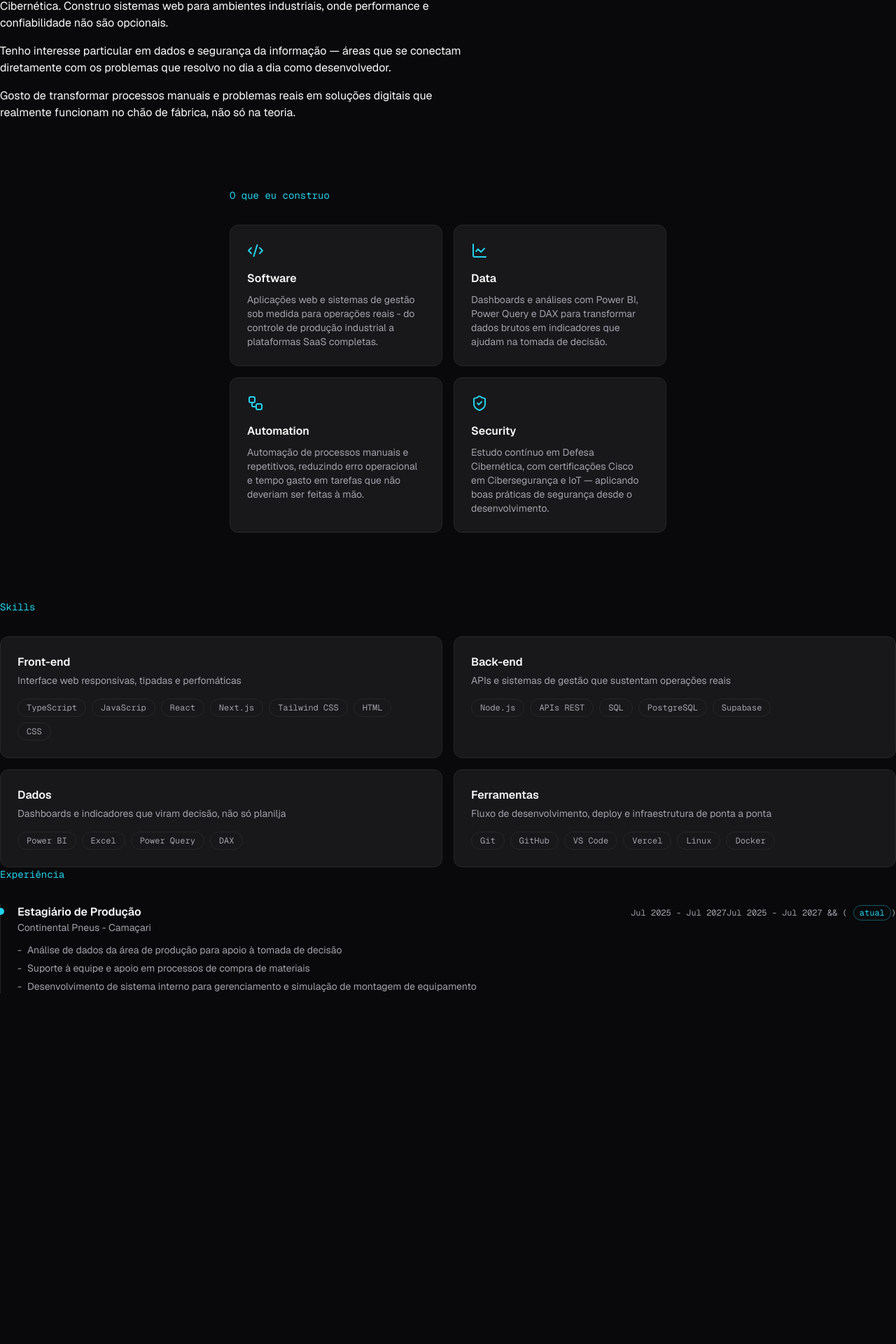
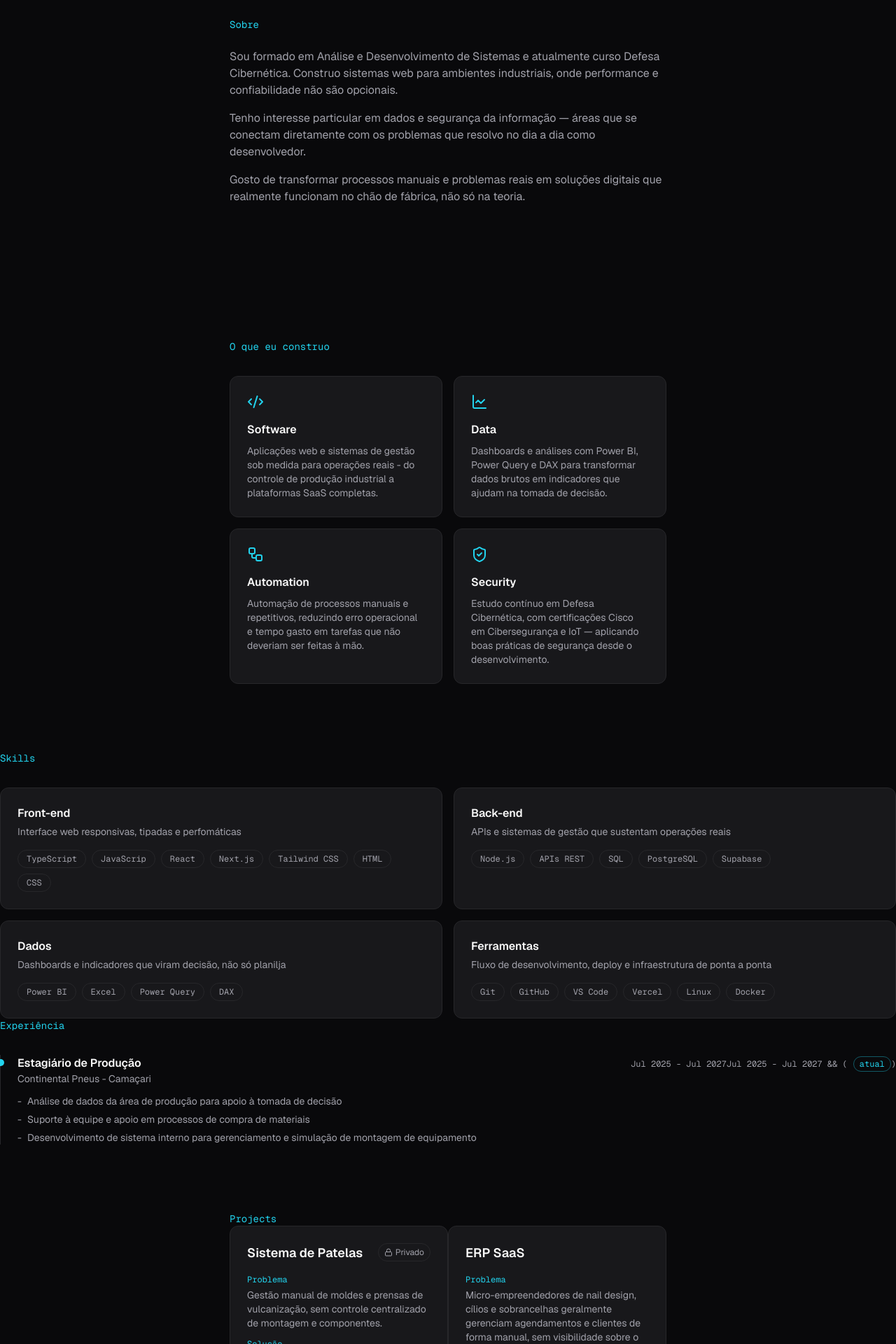
Before and after one commit to VitorRS12/my-personal-portfolio, a Next.js app: page / in a window 1280 px wide. Shown: the part 871-2791 px from the top of the page at 70% size. Built offline with nearby package versions, Linux system fonts and the light colour scheme.

Commit message:
feat: implementação de melhorias visuais em diversos componentes; aprimoramento das seções Sobre, Contato, Hero, Projetos e ProfileOrbit com melhorias de layout, animações e novos dados.

```diff
--- a/components/About.tsx
+++ b/components/About.tsx
@@ -1,22 +1,21 @@
 import { Section } from '@/components/ui/Section'
 import { aboutData } from '@/data/about'
 import { FadeIn } from '@/components/motion/FadeIn'
-import { BiParagraph } from 'react-icons/bi';
 
 export function About() {
   return (
-    <section id="about">
+    <Section id="about">
       <FadeIn>
-        <h2 className="font-mono text-sm text=accent">Sobre</h2>
+        <h2 className="font-mono text-sm text-accent">Sobre</h2>
       </FadeIn>
 
       <div className="mt-6 max-w-2xl space-y-4">
         {aboutData.paragraphs.map((Paragraph, i) => (
           <FadeIn key={i} delay={i * 0.1}>
-            <p className="text-text-scondary">{Paragraph} </p>
+            <p className="text-text-secondary">{Paragraph} </p>
           </FadeIn>
         ))}
       </div>
-    </section>
+    </Section>
   )
 }
--- a/components/Contact.tsx
+++ b/components/Contact.tsx
@@ -4,6 +4,7 @@ import { Section } from '@/components/ui/Section'
 import { FadeIn } from '@/components/motion/FadeIn'
 import { ContactForm } from '@/components/ContactForm'
 import { heroData } from '@/data/hero'
+import { a } from 'framer-motion/client';
 
 export function Contact() {
   return (
@@ -25,26 +26,28 @@ export function Contact() {
 
             href={`mailto:${heroData.links.email}`}
             className="cursor-target flex items-center gap-3 text-text-secondary transition-colors hover:text-accent"
-
+            <a>
               <Mail size={20} />
               {heroData.links.email}
-
+            </a>
 
             href={heroData.links.github}
             target="_blank"
-            rel="noonper noreferrer"
+            rel="noonpener noreferrer"
             className="cursor-target flex items-center gap-3 text-text-secondary transition-colors hover:text-accent"
-
+            <a>
               <FaGithub size={20} />
               github.com/VitorRS12
+            </a>
 
             href={heroData.links.linkedin}
             target="_blank"
             rel="noopener noreferrer"
             className="cursor-target flex items-center gap-3 text-text-secondary transition-colors hover:text-accent"
-
+            <a>
               <FaLinkedin size={20} />
               linkedin.com/in/edelson-vitor
+            </a>
 
           </div>
         </FadeIn>
--- a/components/Hero.tsx
+++ b/components/Hero.tsx
@@ -12,6 +12,10 @@ export function Hero() {
       id="hero"
       className="flex min-h-screen flex-col items-center justify-center px-6 text-center"
       >
+        {/*Espaço reservado para a foto -ProfileOrbit é fixed, isso só evita sobreposição de Layout*/}
+        <div className="hidden shrink-0 lg:block" style={{ width: 280 }} />
+
+        <div className="flex flex-col items-center lg:items-start">
       <FadeIn>
         <p className="font-mono text-sm text-accent">{heroData.greeting}</p>
       </FadeIn>
@@ -102,6 +106,7 @@ export function Hero() {
             </a>
         </div>
       </FadeIn>
+    </div>
     </section>
   )
 }
--- a/components/Projects.tsx
+++ b/components/Projects.tsx
@@ -1,8 +1,89 @@
-// components/Projects.tsx
+import { FaGithub } from 'react-icons/fa'
+import { ExternalLink, Lock } from 'lucide-react'
+import { Card } from  '@/components/ui/Card'
+import { Section } from '@/components/ui/Section'
+import { FadeIn } from '@/components/motion/FadeIn'
+import { projectsData } from '@/data/projects'
+
 export function Projects() {
   return (
-    <section id="projects" className="flex min-h-screen items-center justify-center">
+    <Section id="projects">
+      <FadeIn>
+        <h2 className="font-mono text-sm text-accent">Projects</h2>
+      </FadeIn>
 
-    </section>
+      <div className="mt=8 grid grap-6 lg:grid-cols-2">
+        {projectsData.map((project, i) => (
+          <FadeIn key={project.name} delay={i*0.1}>
+            <Card className="cursor-target flex h-full flex-col">
+              <div className="flex items-start justify-between gap-4">
+                <h3 className="text-lg font-semibold text-text-primary">{project.name}</h3>
+                {project.isPrivate && (
+                  <span className="flex items-center gap-1 whitespace-nowrap rounded-full border border-border px-2 py-1 text-xs text-text-secondary">
+                    <Lock size={12} />
+                    Privado
+                  </span>
+                )}
+              </div>
+
+              <div className="mt-4 space-y-3 text-sm">
+                <div>
+                  <p className="font-mono text-xs text-accent">Problema</p>
+                  <p className="mt-1 text-text-secondary">{project.problem}</p>
+                </div>
+                <div>
+                  <p className="font-mono text-xs text-accent">Solução</p>
+                  <p className="mt-1 text-text-secondary">{project.solution}</p>
+                </div>
+              </div>
+
+              <div className="mt-4 flex flex-wrap gap-2">
+                {project.stack.map((tech) => (
+                  <span key={tech} className="rounded-full border border-border px-3 py-1 font-mono text-xs text-text-secondary">
+                    {tech}
+                  </span>
+                ))}
+              </div>
+
+              <ul className="mt-4 space-y-1.5">
+                {project.features.map((feature) => (
+                  <li key={feature} className="text-sm text-text-secondary before:mr-2 before:text-accent before:content-['—']">
+                    {feature}
+                  </li>
+                ))}
+              </ul>
+
+              <div className="mt-4 space-y-3 text-sm">
+                <div>
+                  <p className="font-mono text-xs text-accent">Desafio</p>
+                  <p className="mt-1 text-text-secondary">{project.challenges}</p>
+                </div>
+                <div>
+                  <p className="font-mono text-xs text-accent">Resultado</p>
+                  <p className="mt-1 text-text-secondary">{project.result}</p>
+                </div>
+              </div>
+
+              <div className="mt-6 flex gap-3">
+                {project.githubUrl && (
+                  <a href={project.githubUrl} target="_blank" rel="noopener noreferrer" className="flex items-center gap-1.5 text-sm text-text-secondary hover:text-accent">
+                    <FaGithub size={16} /> Código
+                  </a>
+                )}
+                {project.demoUrl && (
+                  <a href={project.demoUrl} target="_blank" rel="noopener noreferrer" className="flex items-center gap-1.5 text-sm text-text-secondary hover:text-accent">
+                    <ExternalLink size={16} /> Demo
+                  </a>
+                )}
+                {!project.githubUrl && !project.demoUrl && !project.isPrivate && (
+                  <span className="text-sm text-text-secondary">Link disponível sob demanda</span>
+                )}
+                </div>
+            </Card>
+          </FadeIn>
+        ))}
+
+      </div>
+    </Section>
   )
 }
--- a/components/motion/ProfileOrbit.tsx
+++ b/components/motion/ProfileOrbit.tsx
@@ -56,14 +56,15 @@ export function ProfileOrbit() {
             <motion.div
              style={{ borderRadius, borderColor: 'var(--color-border)' }}
              className="absolute inset-0 overflow-hidden"
+             //bordar só aparece quando o avatar ficar pequeno
             >
                 <motion.div style={{ opacity: borderOpacity }} className="absolute inset-0 rounded-[inherit] border border-border" />
                     <Image
                         src="/images/profile.jpg"
                         alt="Foto de Edelson Vitor"
                         fill
-                        sizes="200px"
-                        className="object-cover"
+                        sizes="{`${BOX_SIZE}px`}"
+                        className="object-contain"
                         priority
                     />
                 </motion.div>
```
Also changed, not shown: public/images/profile.jpg (renamed from public/images/profile.png). Lines whose indentation alone changed are shown as unchanged.
